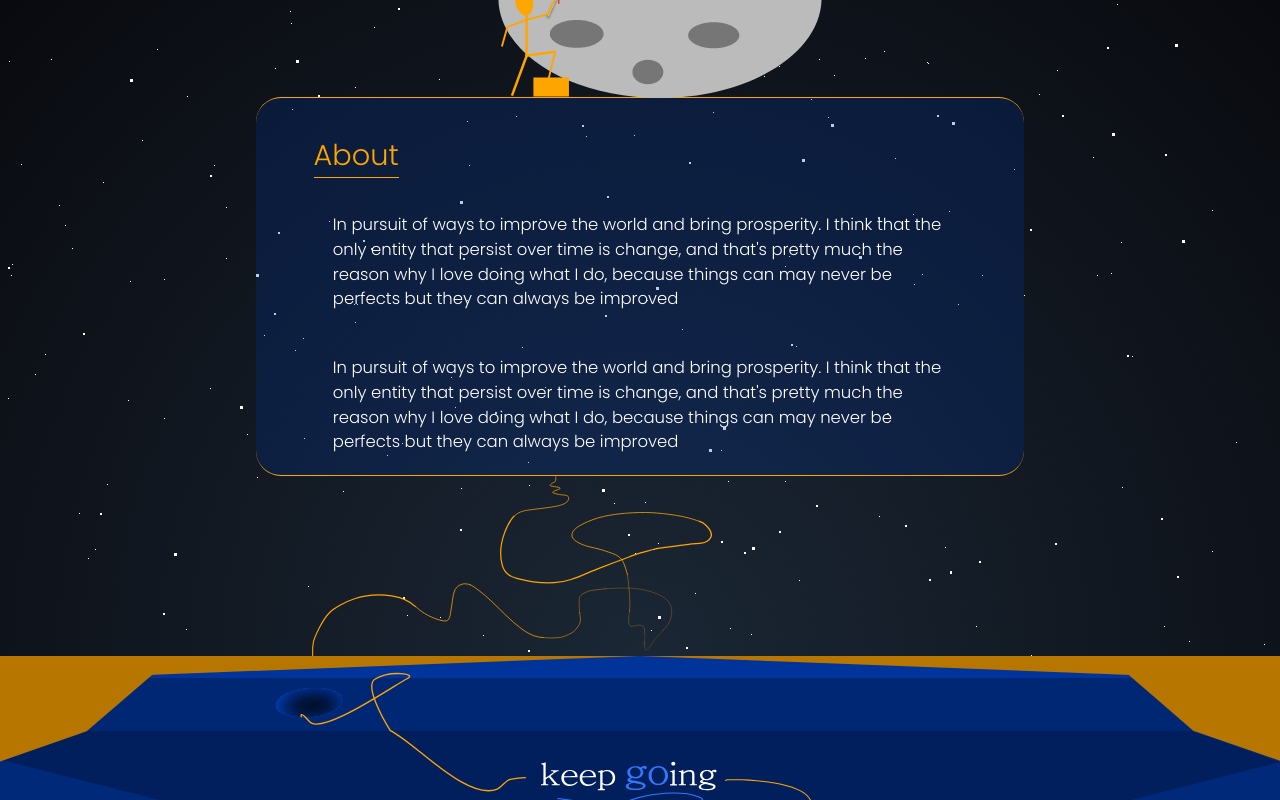
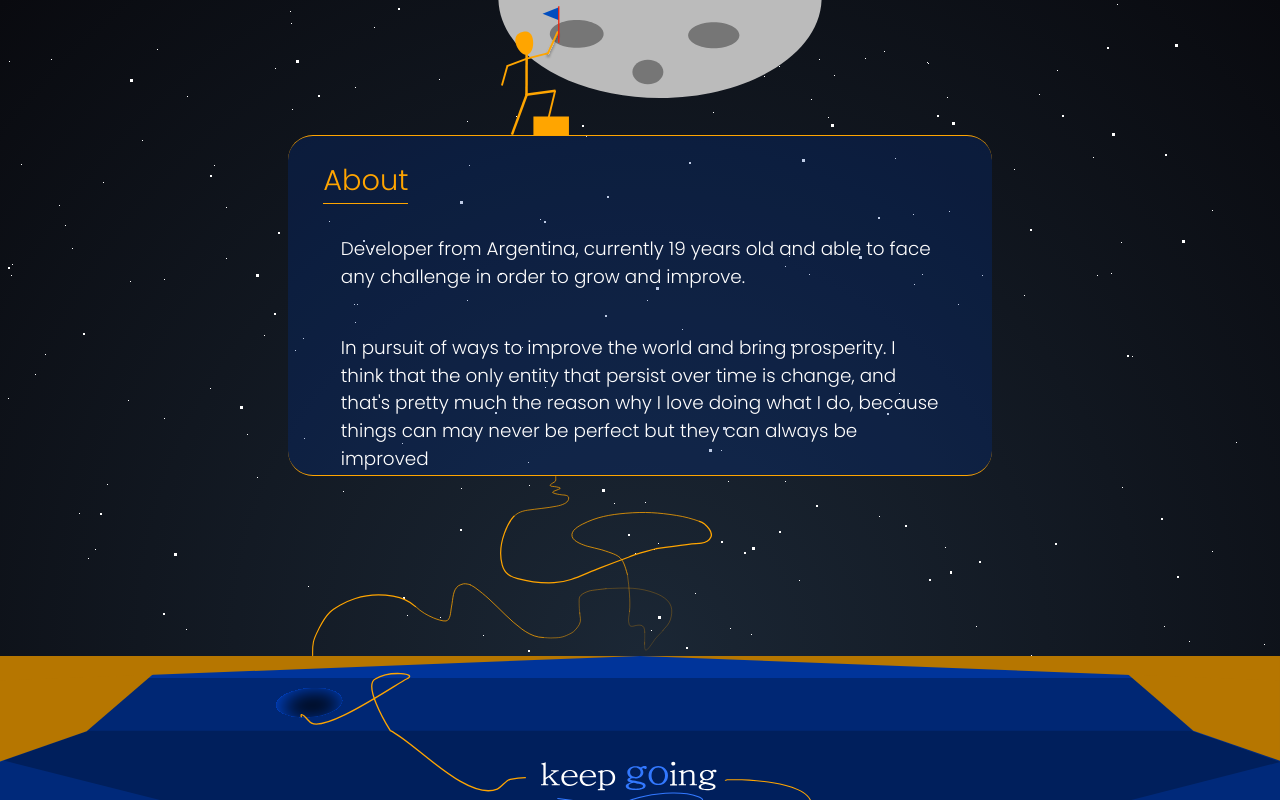
Before and after one commit to AlanTyping/Personal-website, a Next.js app: page / in a window 1280 px wide. Shown: the top 800 px of the page. Built offline with nearby package versions, Linux system fonts and the light colour scheme.

Commit message:
improving presentation section

```diff
--- a/app/presentation/page.tsx
+++ b/app/presentation/page.tsx
@@ -49,7 +49,7 @@ export default function Presentation() {
         </div>
 
         <div className="flex justify-center items-center">
-          <Image id="persona-svg" className="z-[1] h-[130px] w-auto mr-[210px]" src={Persona} alt="persona-svg" />
+          <Image id="persona-svg" className="z-[1] h-[130px] mb-[-1px] w-auto mr-[210px]" src={Persona} alt="persona-svg" />
         </div>
 
         <motion.div
@@ -62,16 +62,16 @@ export default function Presentation() {
 
           className="w-full flex flex-col items-center">
 
-          <div className="bg-[rgba(0,52,154,0.25)] h-full w-[85%] sm:w-[60%] rounded-[25px] border-b-[1px] border-t-[1px] border-[#ffa500]">
+          <div className="bg-[rgba(0,52,154,0.25)] h-full w-[85%] lg:w-[55%] rounded-[25px] border-b-[1px] border-t-[1px] border-[#ffa500]">
 
-            <div className={secondAnimationState ? "overflow-y-auto md:overflow-hidden relative h-full w-full flex flex-col items-center text-white" : "hidden"}>
+            <div className={secondAnimationState ? "overflow-y-auto lg:overflow-hidden relative h-full w-full flex flex-col items-center text-white" : "hidden"}>
               {secondAnimationState &&
                 <>
                   <motion.div
                     initial={{ x: -100, opacity: 0 }}
                     animate={{ x: 0, scale: 1, opacity: 1 }}
                     transition={{ duration: 0.2 }}
-                    className={"w-[85%] mt-5 h-[75px] flex justify-start items-center"}>
+                    className={"w-[85%] sm:w-[90%] mt-5 sm:mt-2 h-[75px] flex justify-start items-center"}>
                     <h2 className={"text-[1.8rem] text-[#ffa500] border-b-[1px] border-[#ffa500] h-auto"}>About</h2>
                   </motion.div>
 
@@ -79,23 +79,20 @@ export default function Presentation() {
                     initial={{ x: -100, opacity: 0 }}
                     animate={{ x: 0, scale: 1, opacity: 1 }}
                     transition={{ duration: 0.3 }}
-                    id="presentation-text" className={"w-[80%] mt-5 text-[1.03rem]"}>
-
-                    In pursuit of ways to improve the world and bring prosperity.
-                    I think that the only entity that persist over time is change, and that&apos;s pretty
-                    much the reason why I love doing what I do, because things can may never be perfects
-                    but they can always be improved
+                    className={"w-[80%] sm:w-[85%] mt-5 sm:mt-4 text-[1.03rem] sm:text-[1.15rem]"}>
+                      Developer from Argentina, currently 19 years old and able to face any challenge
+                      in order to grow and improve.
                   </motion.p>
                   <br />
                   <motion.p
                     initial={{ x: -100, opacity: 0 }}
                     animate={{ x: 0, scale: 1, opacity: 1 }}
                     transition={{ duration: 0.3 }}
-                    id="presentation-text" className={"w-[80%] mt-5 pb-5 text-[1.03rem]"}>
+                    className={"w-[80%] sm:w-[85%] mt-5 pb-5 sm:pb-0 text-[1.03rem] sm:text-[1.15rem]"}>
 
                     In pursuit of ways to improve the world and bring prosperity.
                     I think that the only entity that persist over time is change, and that&apos;s pretty
-                    much the reason why I love doing what I do, because things can may never be perfects
+                    much the reason why I love doing what I do, because things can may never be perfect
                     but they can always be improved
                   </motion.p>
                 </>
```
